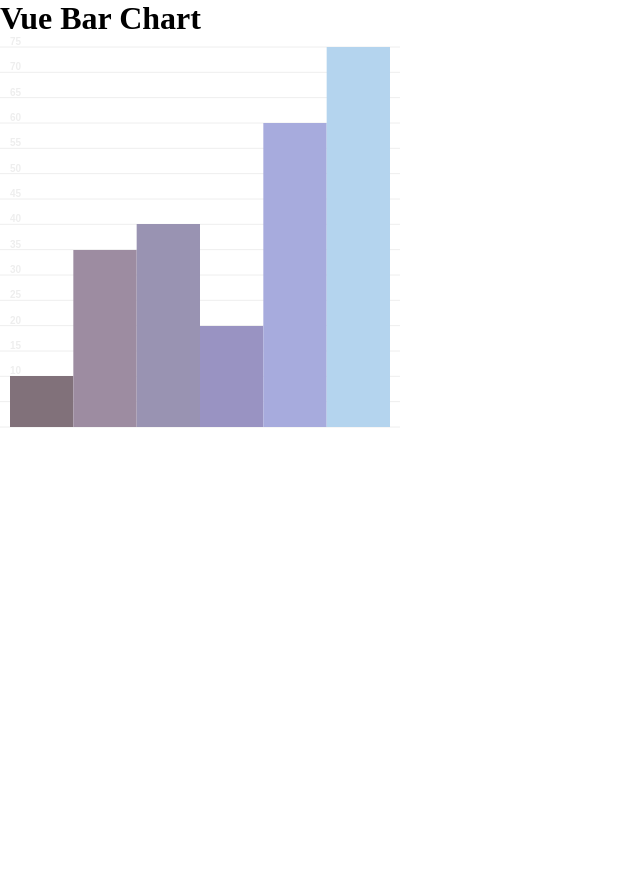
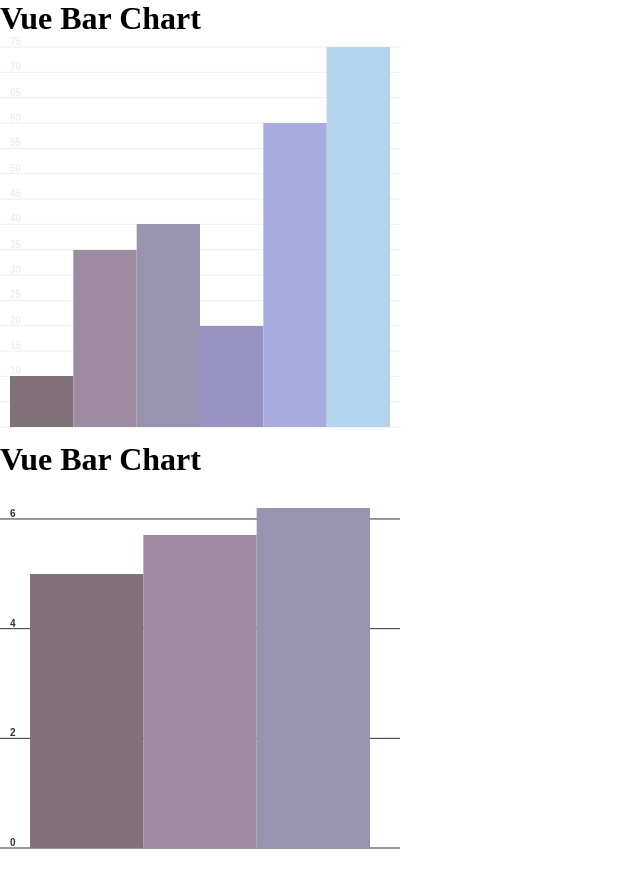
Before and after one commit to indieNik/vue-bar, a Vue app: page / in a window 1280 px wide. Shown: the whole page, without its empty margins (0-640 px from the left). Before the commit the page ends 800 px from the top, so only its background shows below. Built offline with nearby package versions, Linux system fonts and the light colour scheme.

Commit message:
Attached Unique IDs

```diff
--- a/src/App.vue
+++ b/src/App.vue
@@ -1,6 +1,7 @@
 <template>
   <div id="app">
     <Bar v-bind:graphData="graphData" />
+    <Bar v-bind:graphData="graphData2" />
   </div>
 </template>
 
--- a/src/components/Bar.vue
+++ b/src/components/Bar.vue
@@ -3,7 +3,7 @@
     <h1>
       Vue Bar Chart
     </h1>
-    <canvas id="myCanvas"></canvas>
+    <canvas :id="id"></canvas>
   </div>
 </template>
 
@@ -14,8 +14,16 @@ import * as Utils from "../utilities/helpers";
 export default {
   name: "Bar",
   props: ["graphData", "padding", "gridScale", "gridColor"],
+  data () {
+    return {
+      id: null
+    }
+  },
+  created: function() {
+    this.id = this._uid // Generate Unique ID
+  },
   mounted: function() {
-    var myCanvas = document.getElementById("myCanvas");
+    let myCanvas = document.getElementById(this.id);
     myCanvas.width = this.graphData.meta.width;
     myCanvas.height = this.graphData.meta.height;
 
```
